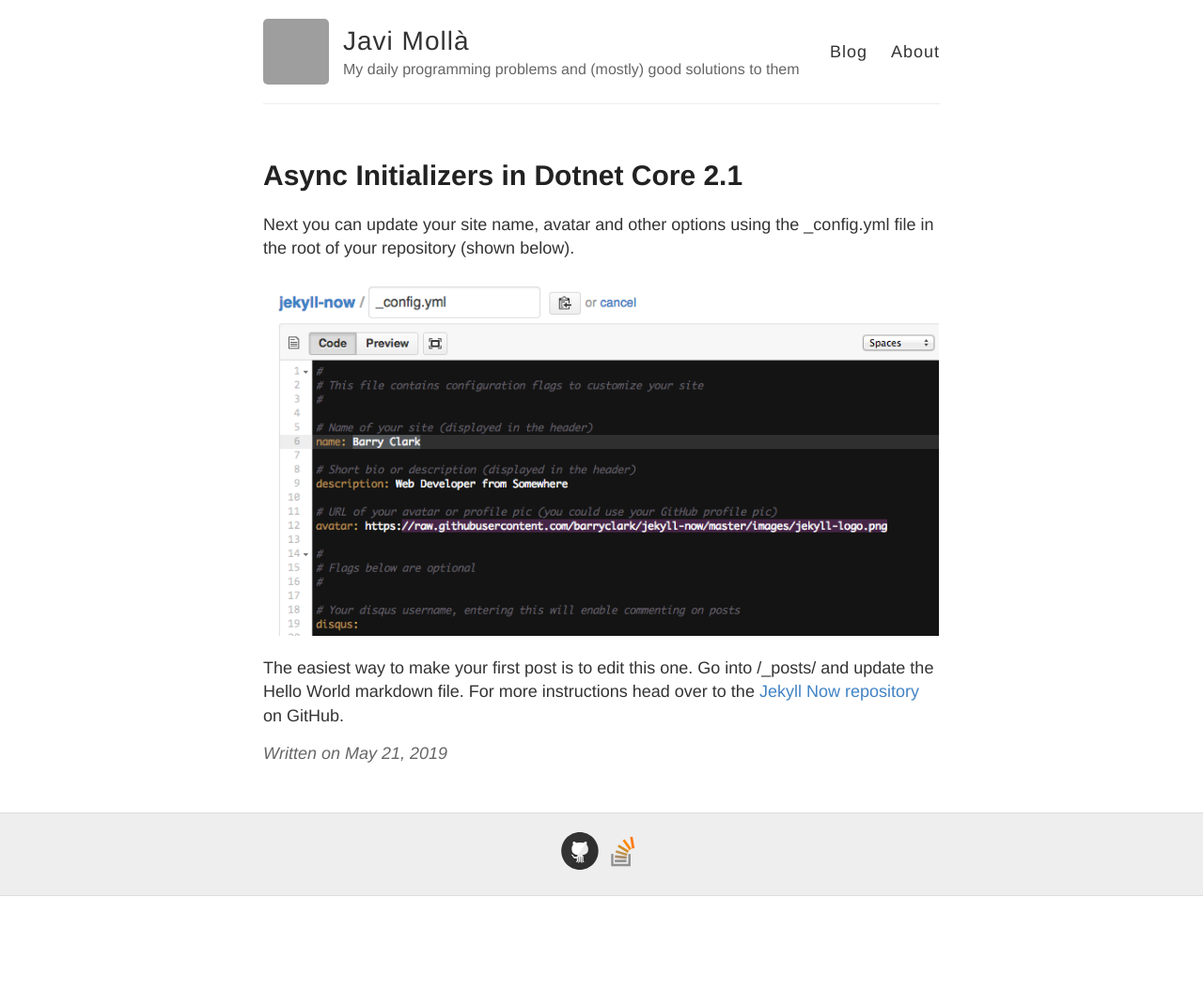
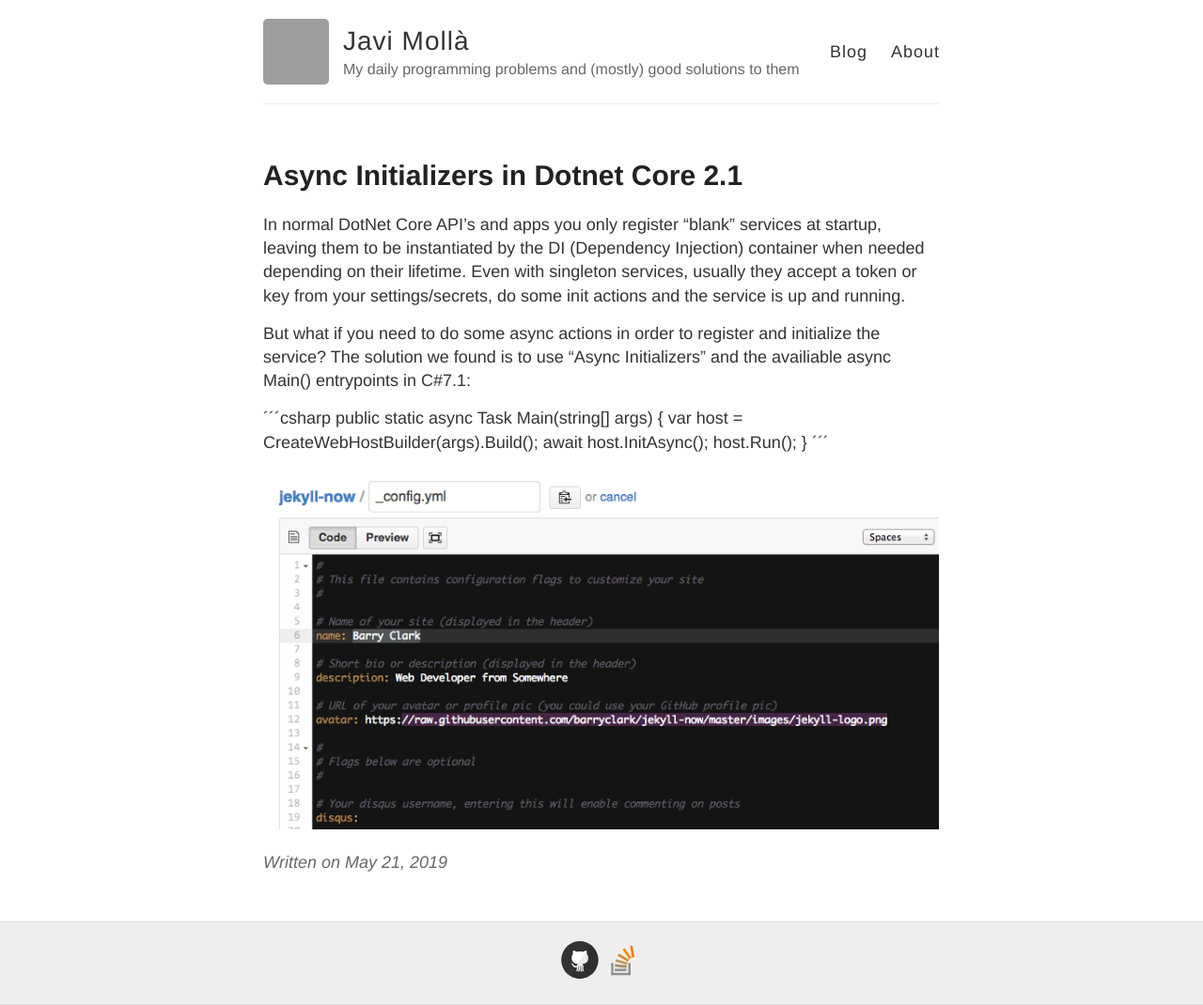
Before and after one commit to jmolla31/jmolla31.github.io, a Jekyll site: the page built from _posts/2019-5-21-Async-Initializer.md, in a window 1280 px wide. Shown: the whole page at 94% size. Built offline with Jekyll 4.4.1, drawn with Linux system fonts in a browser that asks for light colours; before the commit the page ends 954 px from its top, so only the background shows below that; grey boxes are pictures that could not be loaded.

Commit message:
Update 2019-5-21-Async-Initializer.md

```diff
--- a/_posts/2019-5-21-Async-Initializer.md
+++ b/_posts/2019-5-21-Async-Initializer.md
@@ -3,8 +3,18 @@ layout: post
 title: Async Initializers in Dotnet Core 2.1
 ---
 
-Next you can update your site name, avatar and other options using the _config.yml file in the root of your repository (shown below).
+In normal DotNet Core API's and apps you only register "blank" services at startup, leaving them to be instantiated by the DI (Dependency Injection) container when needed depending on their lifetime. Even with singleton services, usually they accept a token or key from your settings/secrets, do some init actions and the service is up and running.
+
+But what if you need to do some async actions in order to register and initialize the service? The solution we found is to use "Async Initializers" and the availiable async Main() entrypoints in C#7.1:
+
+´´´csharp
+      public static async Task Main(string[] args)
+        {
+            var host = CreateWebHostBuilder(args).Build();
+            await host.InitAsync();
+            host.Run();
+        }
+´´´
+
 
 ![_config.yml]({{ site.baseurl }}/images/config.png)
-
-The easiest way to make your first post is to edit this one. Go into /_posts/ and update the Hello World markdown file. For more instructions head over to the [Jekyll Now repository](https://github.com/barryclark/jekyll-now) on GitHub.
```
